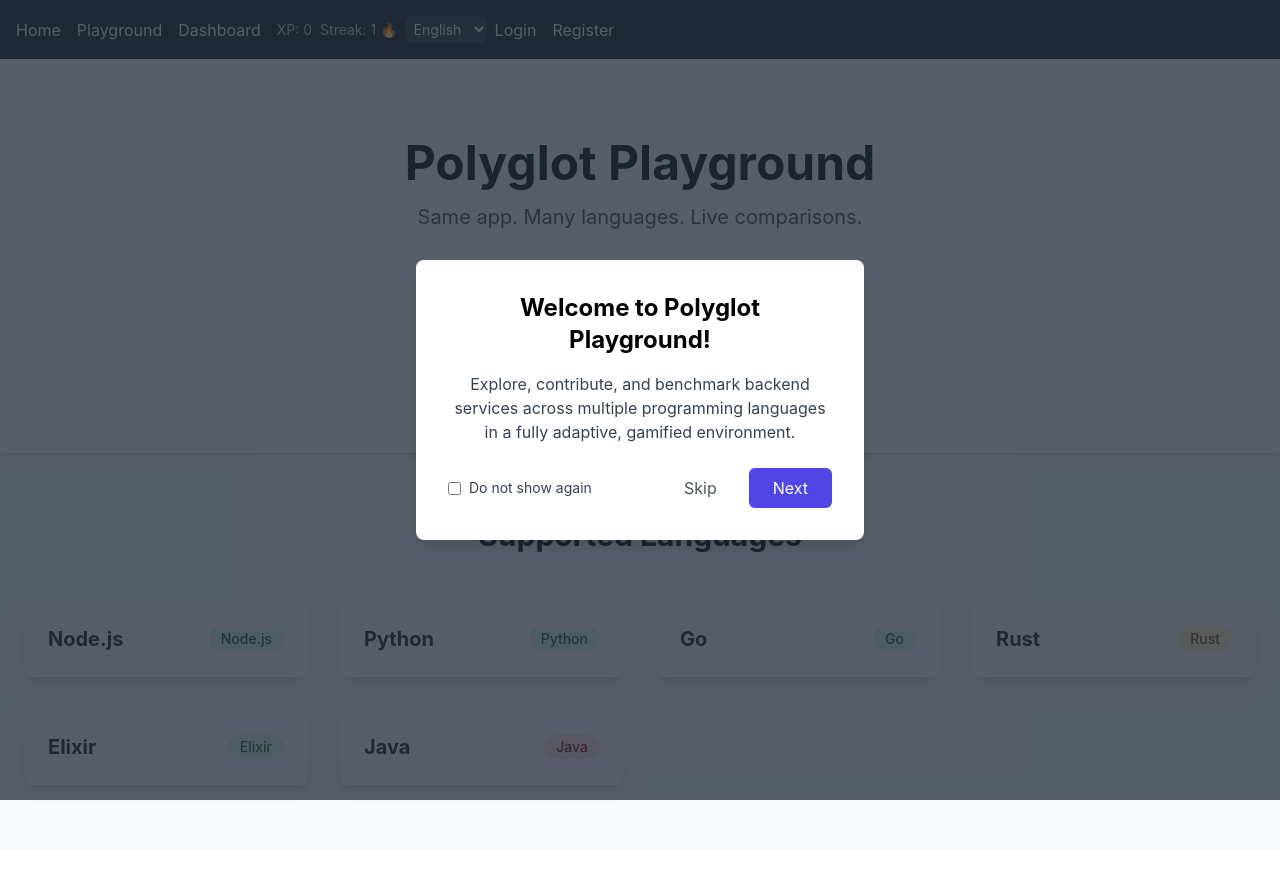
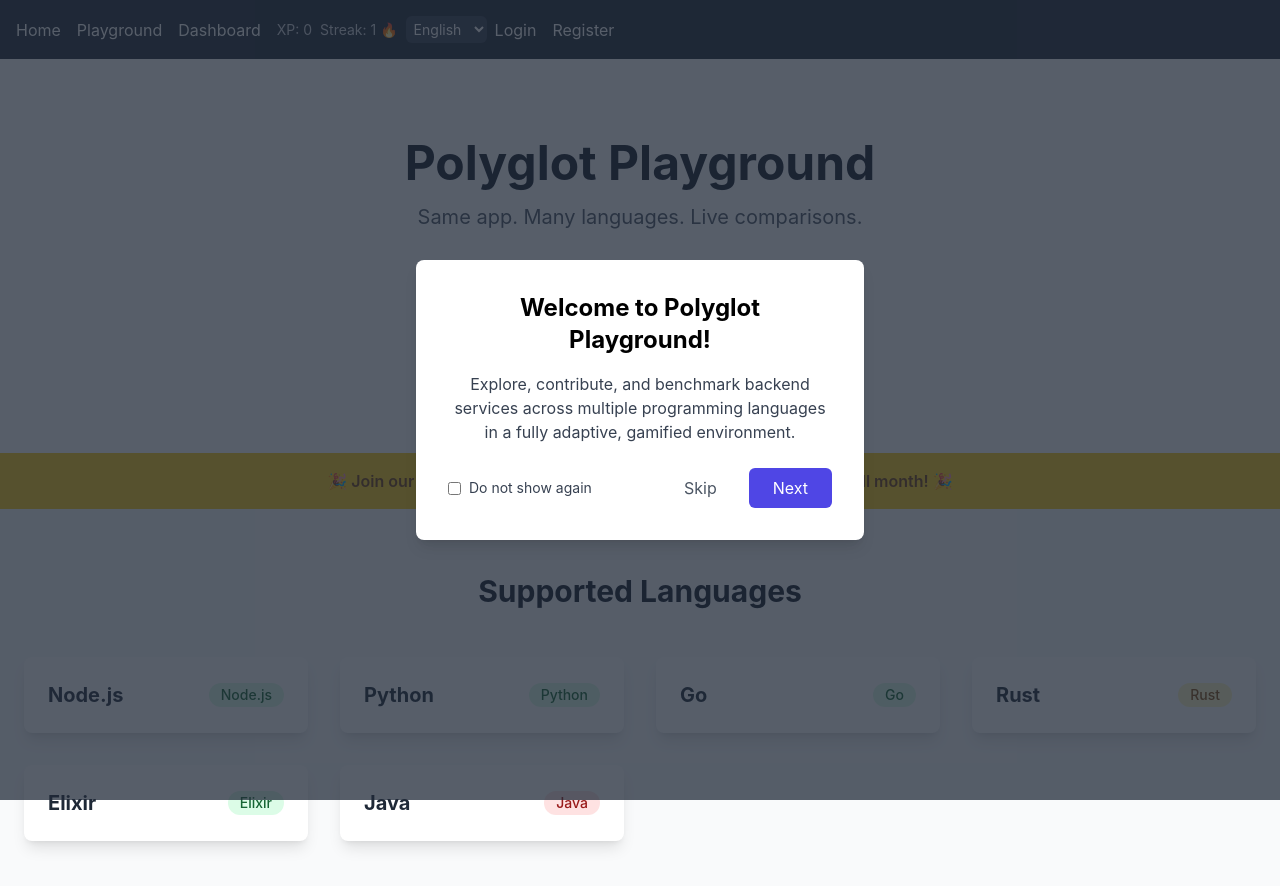
Before and after one commit to kawacukennedy/polygot, a React (Create React App) app in the folder apps/frontend/: page / in a window 1280 px wide. Shown: the top 886 px of the page. Before the commit the page ends 849 px from the top, so only its background shows below. Built offline with nearby package versions, Linux system fonts and the light colour scheme.

Commit message:
Implement seasonal event banner

```diff
--- a/apps/frontend/src/pages/HomePage.tsx
+++ b/apps/frontend/src/pages/HomePage.tsx
@@ -1,4 +1,3 @@
-
 import React from 'react';
 import { Link } from 'react-router-dom';
 import LanguageChip from '../components/LanguageChip';
@@ -47,6 +46,11 @@ const HomePage: React.FC<HomePageProps> = ({ showNotification, gainXp }) => {
         </div>
       </header>
 
+      {/* Seasonal Event Banner */}
+      <section className="bg-yellow-400 text-yellow-900 py-4 text-center font-semibold">
+        🎉 Join our Summer Code Festival! Special badges and XP bonuses all month! 🎉
+      </section>
+
       {/* Language Grid */}
       <main className="container mx-auto px-6 py-16">
         <h2 className="text-3xl font-bold text-center text-gray-900">Supported Languages</h2>
```
